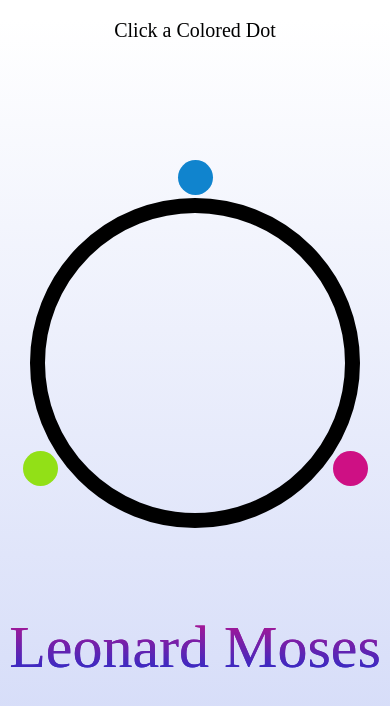
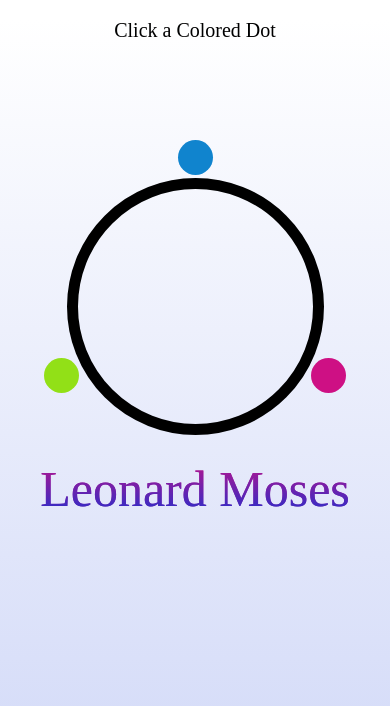
Before and after one commit to leonardmoses/leonardmoses-frontend, a Next.js app: page / in a window 390 px wide. Shown: the top 706 px of the page. Built offline with nearby package versions, Linux system fonts and the light colour scheme; a web font is replaced by a local one.

Commit message:
optimized splash page for low res mobile.

```diff
--- a/pages/Index.module.scss
+++ b/pages/Index.module.scss
@@ -26,7 +26,6 @@
         font-family: $title-font2;
         font-size: 20px;
         position: relative;
-
       }
       h3::before , h3::after {
         content: '';
@@ -55,6 +54,8 @@
 
   .main {
     // background-color: gold;
+    display: flex;
+    flex-wrap: wrap;
 
     .title_container {
       // background-color: gold;
@@ -63,6 +64,10 @@
       height: 50px;
       // margin-top: 100px;
       width: fit-content;
+      width: 100%;
+
+      @include iphone12Pro {padding-top: 0px;}
+      @include iphone5SE {margin-top: -30px;}
 
       h1{
         font-size: 50px;
@@ -84,6 +89,9 @@
     h2 {
       @include Titleh1;
       font-size: 50px;
+
+      @include iphone12Pro {font-size: 50px; margin-top: 10px;}
+      @include iphone5SE {font-size: 45px; margin-top: 30px;}
     }
 
     .dot_container {
@@ -92,7 +100,7 @@
       padding-top: 0%;
       display: flex;
       flex-direction: column;
-
+      width: 100%;
 
       .dot0_container {
         // background-color: grey;
@@ -105,10 +113,22 @@
           // background-color: none;
           border: 15px black solid;
 
+          @include iphone12Pro {
+            height: 235px;
+            width: 235px;
+            border: 11px black solid;
+          }
+
+          @include iphone5SE {
+            height: 200px;
+            width: 200px;
+            border: 10px black solid;
+          }
         }
       }
 
       .dot {
+        // background-color: aqua;
         height: 35px;
         width: 35px;
         border-radius: 50%;
@@ -119,6 +139,7 @@
 
         .dot1_container {
           // background-color: darkblue;
+
           margin: 0 auto;
           #dot1 {
             background-color: $primary3;
@@ -129,24 +150,28 @@
         .dot2_container {
           // background-color: darkgreen;
           margin: 0 auto;
+          @include iphone12Pro {margin: 0 auto 0 199px;}
+          @include iphoneSE {margin: 0 auto 0 192px;}
+          @include iphone5SE {margin: 0 auto 0 173px;}
 
           #dot2 {
             background-color: $secondary3;
             margin: 0 auto;
-
           }
         }
-
 
         .dot3_container {
           // background-color: darkred;
           margin: 0 auto;
+          @include iphone12Pro {margin: 0 auto 0px 156px;}
+          @include iphoneSE {margin: 0 auto 0px 148px;}
+          @include iphone5SE {margin: 0 auto 0px 110px;}
+
           #dot3 {
             background-color: $tertiary3;
             margin: 0 auto;
           }
         }
-
     }
 
     .name_container {
@@ -156,10 +181,10 @@
 
       @include Titleh1;
 
+      @include iphone12Pro {margin-top: -50px;}
+      @include iphone12Pro {margin-top: -60px;}
+
       .name_text {
-
-
-
         h1 {
           font-size: 60px;
           font-family: $script-font2;
@@ -167,13 +192,13 @@
           // animation-delay: 3s;
           // animation-duration: 4s;
           // animation-name: fadein;
-
+          @include iphone12Pro {font-size: 50px;}
+          @include iphone5SE {font-size: 45px;}
         }
 
         .fadeEffect {
 
         }
-
 
       }
 
--- a/styles/Media.scss
+++ b/styles/Media.scss
@@ -18,6 +18,10 @@
     @media only screen and (max-width: 390px ) { @content; }
 }
 
+@mixin iphoneSE {
+    @media only screen and (max-width: 375px ) { @content; }
+}
+
 @mixin iphone5SE {
     @media only screen and (max-width: 320px ) { @content; }
 }
```
